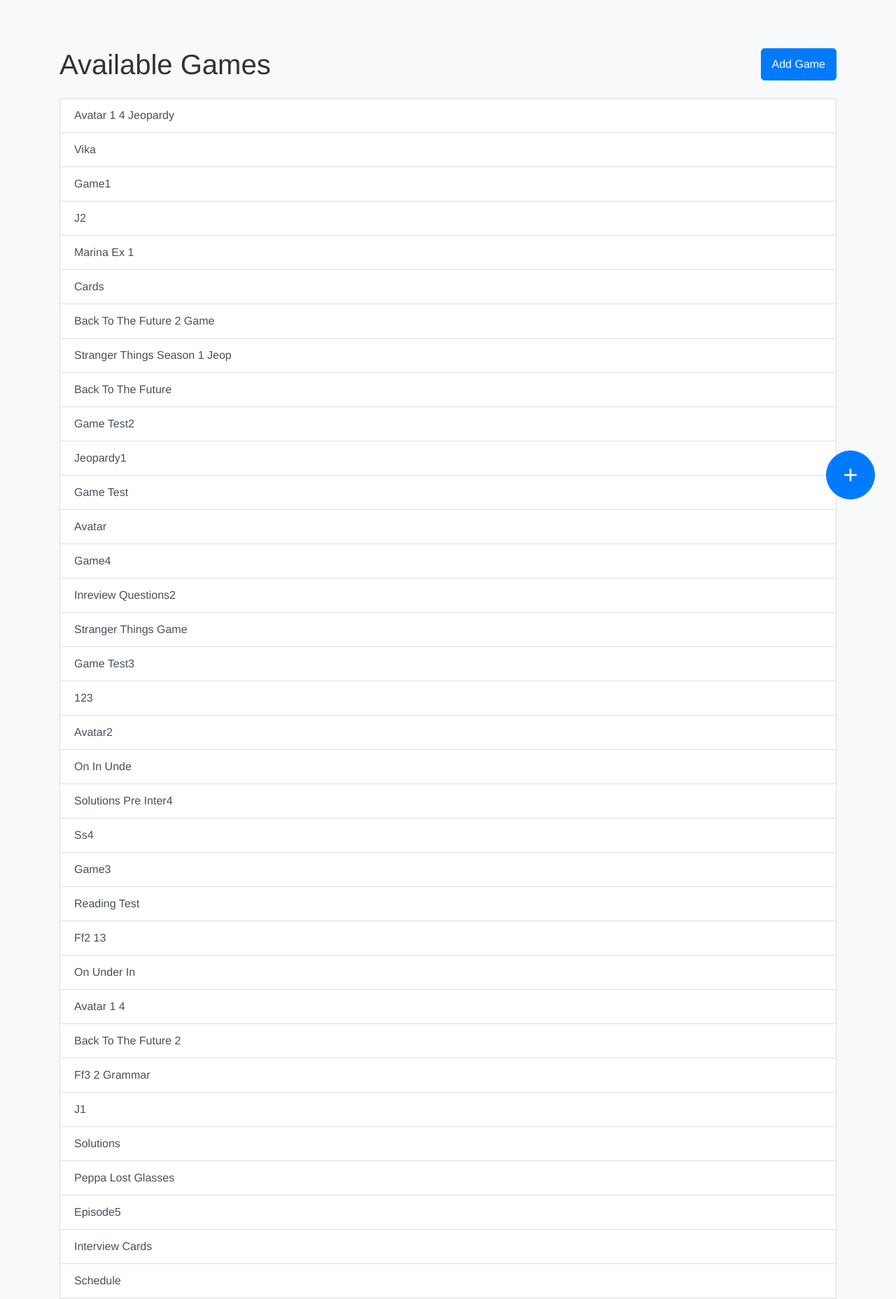
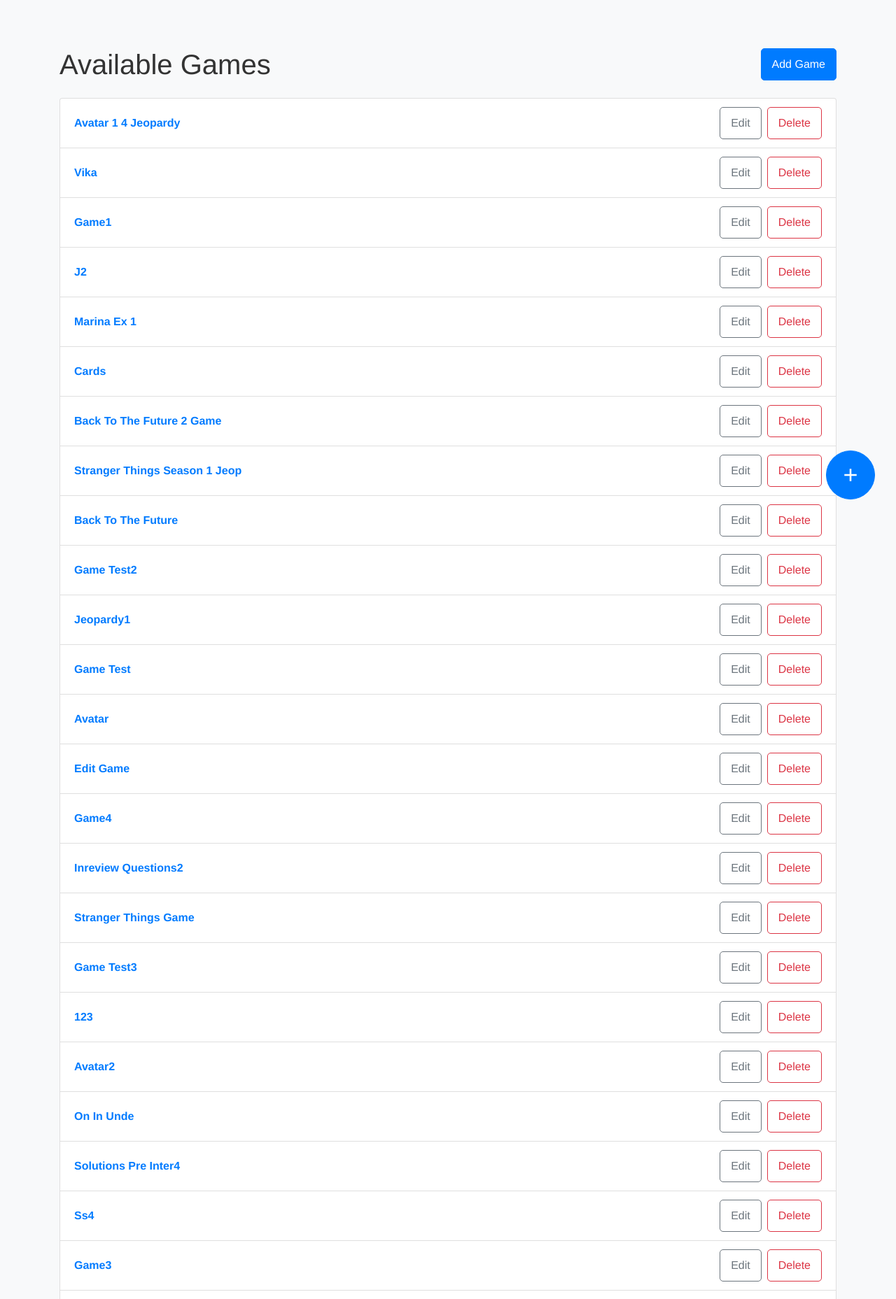
Before and after one commit to vityaded/TestsRef, a Flask app: page /games/ in a window 1280 px wide. Shown: the part 56-1913 px from the top of the page at 70% size. Run offline with Flask 3, Linux system fonts and the light colour scheme; a user stored in the database is signed in; some libraries are stand-ins or nearby versions.

Commit message:
Add editing and deletion for games

```diff
--- a/app/forms.py
+++ b/app/forms.py
@@ -1,5 +1,12 @@
 from flask_wtf import FlaskForm
-from wtforms import StringField, PasswordField, SubmitField, TextAreaField, IntegerField, BooleanField
+from wtforms import (
+    StringField,
+    PasswordField,
+    SubmitField,
+    TextAreaField,
+    IntegerField,
+    BooleanField,
+)
 from wtforms.validators import DataRequired, Length, NumberRange, Optional
 
 class SignupForm(FlaskForm):
@@ -27,6 +34,11 @@ class AddGameForm(FlaskForm):
     content = TextAreaField('Game HTML', validators=[DataRequired()])
     submit = SubmitField('Save Game')
 
+class EditGameForm(FlaskForm):
+    name = StringField('Game Name', validators=[DataRequired(), Length(min=1, max=150)])
+    content = TextAreaField('Game HTML', validators=[DataRequired()])
+    submit = SubmitField('Update Game')
+
 class EditTestForm(FlaskForm):
     name = StringField('Test Name', validators=[DataRequired(), Length(min=1, max=150)])
     time_limit = IntegerField('Time Limit (minutes)', validators=[Optional(), NumberRange(min=1)])
--- a/app/routes/games.py
+++ b/app/routes/games.py
@@ -3,11 +3,20 @@
 import os
 
 import jinja2
-from flask import Blueprint, render_template, current_app, abort, url_for, flash, redirect
+from flask import (
+    Blueprint,
+    render_template,
+    current_app,
+    abort,
+    url_for,
+    flash,
+    redirect,
+    request,
+)
 from flask_login import login_required  # Add if games require login
 from werkzeug.utils import secure_filename
 
-from app.forms import AddGameForm
+from app.forms import AddGameForm, EditGameForm
 
 # Define the blueprint
 games_bp = Blueprint('games', __name__, url_prefix='/games')
@@ -170,6 +179,98 @@ def add_game():
 
     return redirect(url_for('games.index'))
 
+
+def _get_game_file_path(game_name: str) -> str:
+    games_dir = os.path.join(current_app.root_path, 'templates', 'games')
+    return os.path.join(games_dir, f"{game_name}.html")
+
+
+@games_bp.route('/edit/<string:game_name>', methods=['GET', 'POST'])
+@login_required
+def edit_game(game_name):
+    """Updates an existing game template and optionally renames it."""
+    file_path = _get_game_file_path(game_name)
+
+    if not os.path.exists(file_path):
+        abort(404)
+
+    form = EditGameForm()
+
+    if request.method == 'GET':
+        try:
+            with open(file_path, 'r', encoding='utf-8') as game_file:
+                form.name.data = game_name
+                form.content.data = game_file.read()
+        except OSError:
+            current_app.logger.exception(
+                'Failed to read game template %s for editing', file_path
+            )
+            flash('Could not load the game for editing. Please try again later.', 'danger')
+            return redirect(url_for('games.index'))
+
+    if form.validate_on_submit():
+        new_name = form.name.data.strip()
+        sanitized_name = secure_filename(new_name).lower()
+
+        if not sanitized_name:
+            flash('Invalid game name. Please use letters, numbers, or underscores.', 'danger')
+            return render_template('games/edit_game.html', form=form, original_game_name=game_name)
+
+        new_file_path = _get_game_file_path(sanitized_name)
+
+        if sanitized_name != game_name and os.path.exists(new_file_path):
+            flash('A game with this name already exists. Please choose another name.', 'danger')
+            return render_template('games/edit_game.html', form=form, original_game_name=game_name)
+
+        try:
+            target_path = new_file_path if sanitized_name != game_name else file_path
+            with open(target_path, 'w', encoding='utf-8') as game_file:
+                game_file.write(form.content.data)
+
+            if sanitized_name != game_name:
+                os.remove(file_path)
+        except OSError as exc:
+            current_app.logger.exception('Failed to update game template %s: %s', file_path, exc)
+            if sanitized_name != game_name and os.path.exists(target_path):
+                try:
+                    os.remove(target_path)
+                except OSError:
+                    current_app.logger.exception(
+                        'Failed to remove partially written game template %s', target_path
+                    )
+            flash('Could not save the game. Please try again later.', 'danger')
+            return render_template('games/edit_game.html', form=form, original_game_name=game_name)
+
+        flash('Game updated successfully!', 'success')
+        return redirect(url_for('games.play', game_name=sanitized_name))
+
+    if request.method == 'POST':
+        for field, errors in form.errors.items():
+            for error in errors:
+                flash(f"Error in {getattr(form, field).label.text}: {error}", 'danger')
+
+    return render_template('games/edit_game.html', form=form, original_game_name=game_name)
+
+
+@games_bp.route('/delete/<string:game_name>', methods=['POST'])
+@login_required
+def delete_game(game_name):
+    """Deletes a saved game template."""
+    file_path = _get_game_file_path(game_name)
+
+    if not os.path.exists(file_path):
+        abort(404)
+
+    try:
+        os.remove(file_path)
+    except OSError:
+        current_app.logger.exception('Failed to delete game template %s', file_path)
+        flash('Could not delete the game. Please try again later.', 'danger')
+    else:
+        flash('Game deleted successfully.', 'success')
+
+    return redirect(url_for('games.index'))
+
 @games_bp.route('/<string:game_name>')
 #@login_required
 def play(game_name):
--- a/app/templates/games/index.html
+++ b/app/templates/games/index.html
@@ -15,9 +15,20 @@
   <div class="list-group">
     {% if games %}
       {% for game in games %}
-        <a href="{{ url_for('games.play', game_name=game.id) }}" class="list-group-item list-group-item-action">
-          {{ game.name }}
-        </a>
+        <div class="list-group-item d-flex justify-content-between align-items-center flex-wrap">
+          <a href="{{ url_for('games.play', game_name=game.id) }}" class="font-weight-bold mb-2 mb-sm-0">
+            {{ game.name }}
+          </a>
+          {% if current_user.is_authenticated %}
+            <div class="d-flex align-items-center">
+              <a href="{{ url_for('games.edit_game', game_name=game.id) }}" class="btn btn-outline-secondary btn-sm">Edit</a>
+              <form method="post" action="{{ url_for('games.delete_game', game_name=game.id) }}" class="ml-2" onsubmit="return confirm('Are you sure you want to delete this game?');">
+                <input type="hidden" name="csrf_token" value="{{ csrf_token }}" />
+                <button type="submit" class="btn btn-outline-danger btn-sm">Delete</button>
+              </form>
+            </div>
+          {% endif %}
+        </div>
       {% endfor %}
     {% else %}
       <p class="text-center">No games found!</p>
```
Also changed, not shown: app/templates/games/edit_game.html (added, +24 -0 lines).
